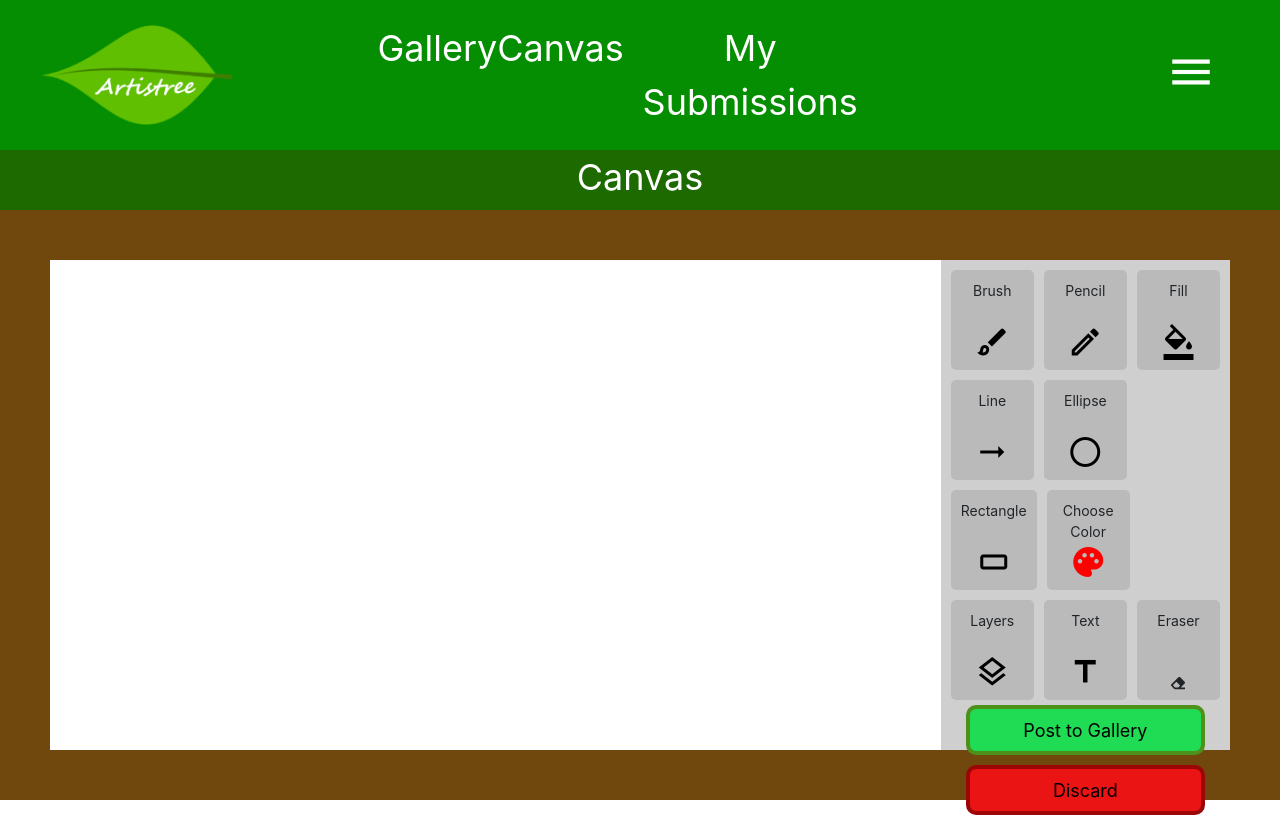
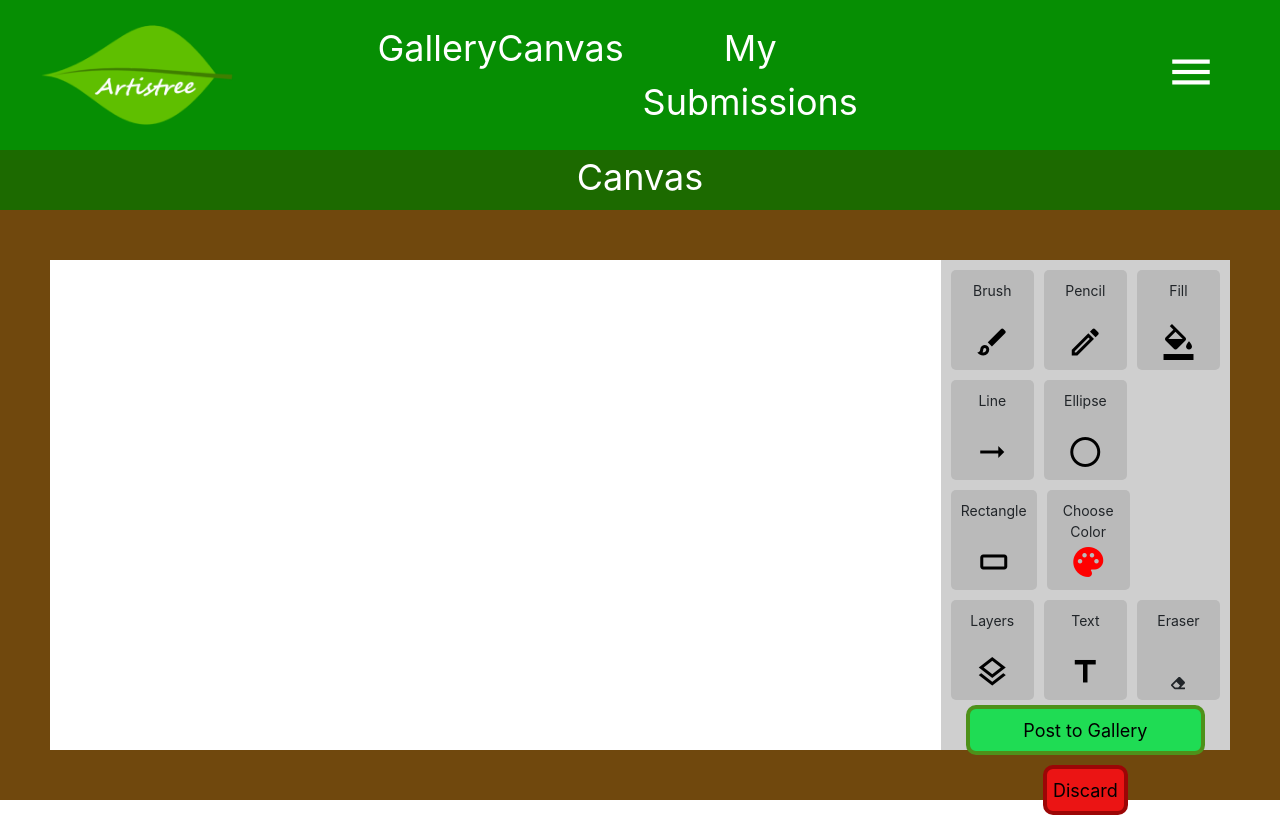
Before and after one commit to shanedonburke/Artistree, a React (Create React App) app: page /canvas in a window 1280 px wide. Built offline with nearby package versions, Linux system fonts and the light colour scheme.

Commit message:
Discard button link

```diff
--- a/src/Artistree/Canvas/Canvas.js
+++ b/src/Artistree/Canvas/Canvas.js
@@ -1,4 +1,6 @@
 import React from 'react';
+
+import { Link } from 'react-router-dom';
 
 import { CanvasTool } from './CanvasTool';
 import drawing from '../Memes/canvas_drawing.jpg';
@@ -42,7 +44,7 @@ class Canvas extends React.Component {
                             </div>
                             <div className="sidebar-btn-container">
                                 <button className="canvas-sidebar-btn post-to-canvas-btn">Post to Gallery</button>
-                                <button className="canvas-sidebar-btn discard-btn">Discard</button>
+                                <Link to="/"><button className="canvas-sidebar-btn discard-btn">Discard</button></Link>
                             </div>
                         </div>
                     </div>
--- a/src/Artistree/Gallery/Gallery.css
+++ b/src/Artistree/Gallery/Gallery.css
@@ -21,10 +21,6 @@
     width: 100%;
 }
 
-.filter-sort {
-
-}
-
 .filter-icon {
     font-size: 10px;
 }
```
